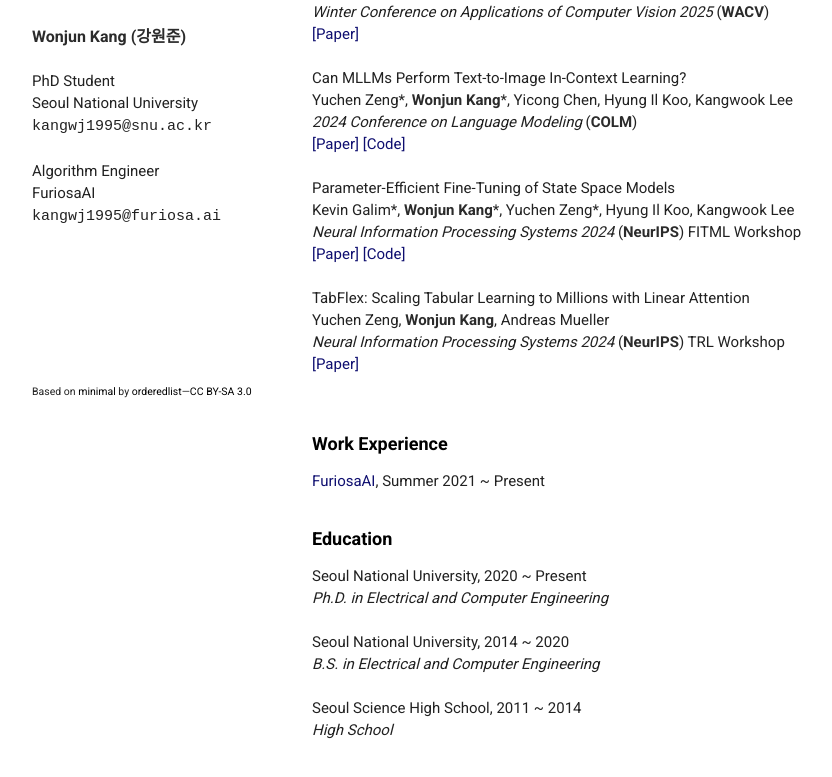
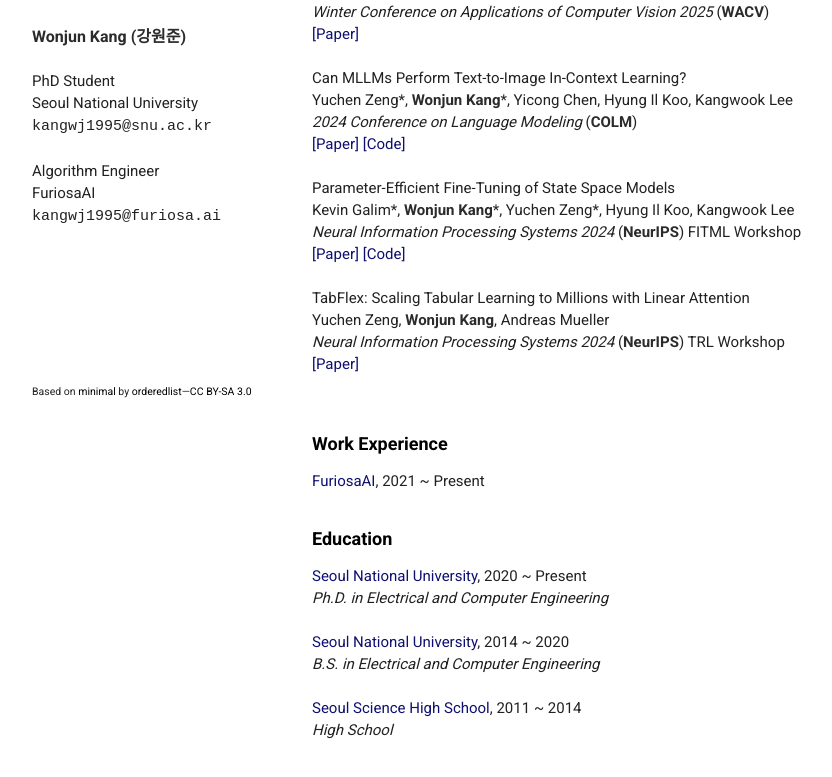
Before and after one commit to wonjunn/wonjunn.github.io, a plain HTML site: page index.html in a window 1280 px wide. Shown: the part 365-1142 px from the top of the page, without its empty margins (108-940 px from the left). Drawn offline with nearby package versions, Linux system fonts and the light colour scheme; a script that the page names is missing; some icons are missing.

Commit message:
Update index.html

```diff
--- a/index.html
+++ b/index.html
@@ -115,20 +115,20 @@
 
 
         <h2 id="Pubs">Work Experience</h2>
-        <a href="https://furiosa.ai/">FuriosaAI</a>, Summer 2021 ~ Present <br>
+        <a href="https://furiosa.ai/">FuriosaAI</a>, 2021 ~ Present <br>
 
 
         <h2 id="Pubs">Education</h2>
 
-        Seoul National University, 2020 ~ Present <br>
+        <a href="https://www.snu.ac.kr/">Seoul National University</a>, 2020 ~ Present <br>
         <i>Ph.D. in Electrical and Computer Engineering</i>
         <br><br>
 
-        Seoul National University, 2014 ~ 2020 <br>
+        <a href="https://www.snu.ac.kr/">Seoul National University</a>, 2014 ~ 2020 <br>
         <i>B.S. in Electrical and Computer Engineering</i>
         <br><br>
 
-        Seoul Science High School, 2011 ~ 2014 <br>
+        <a href="https://sshs.sen.hs.kr/">Seoul Science High School</a>, 2011 ~ 2014 <br>
         <i>High School</i>
         <br><br>
 
```
